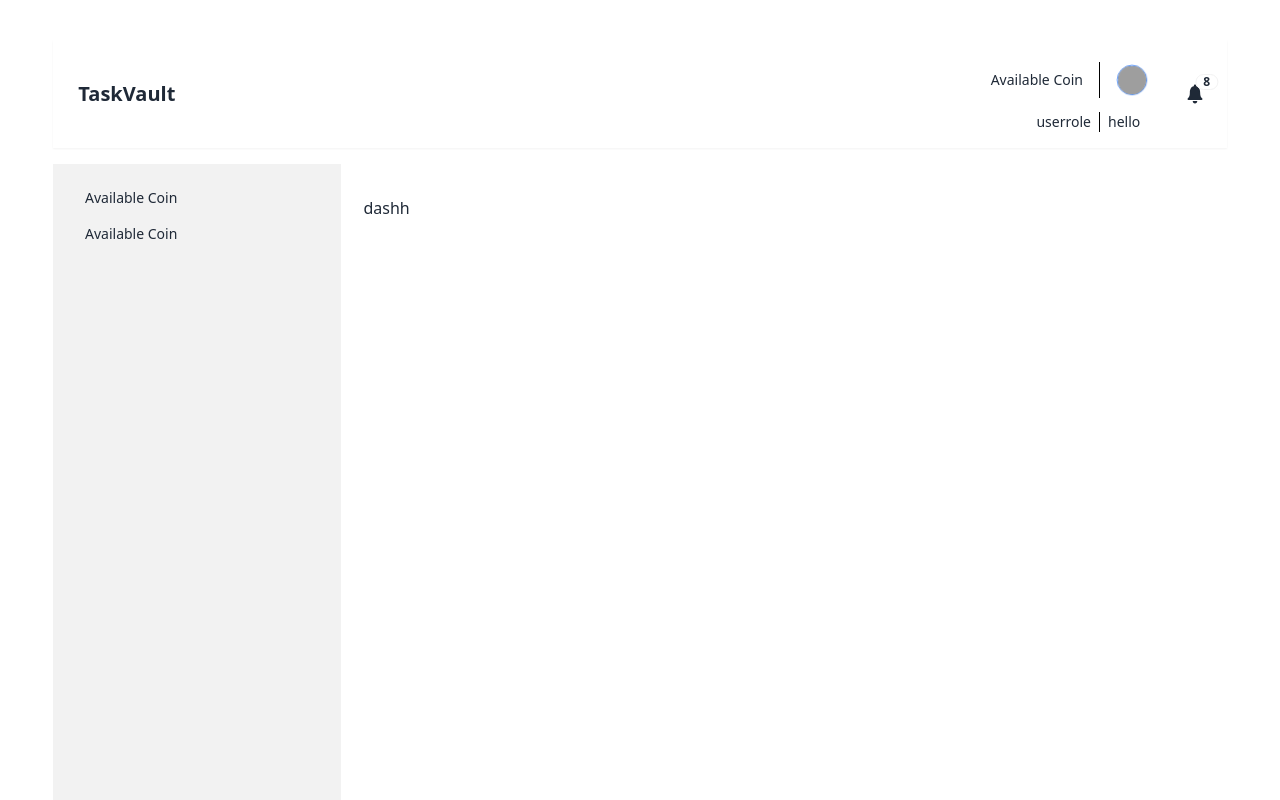
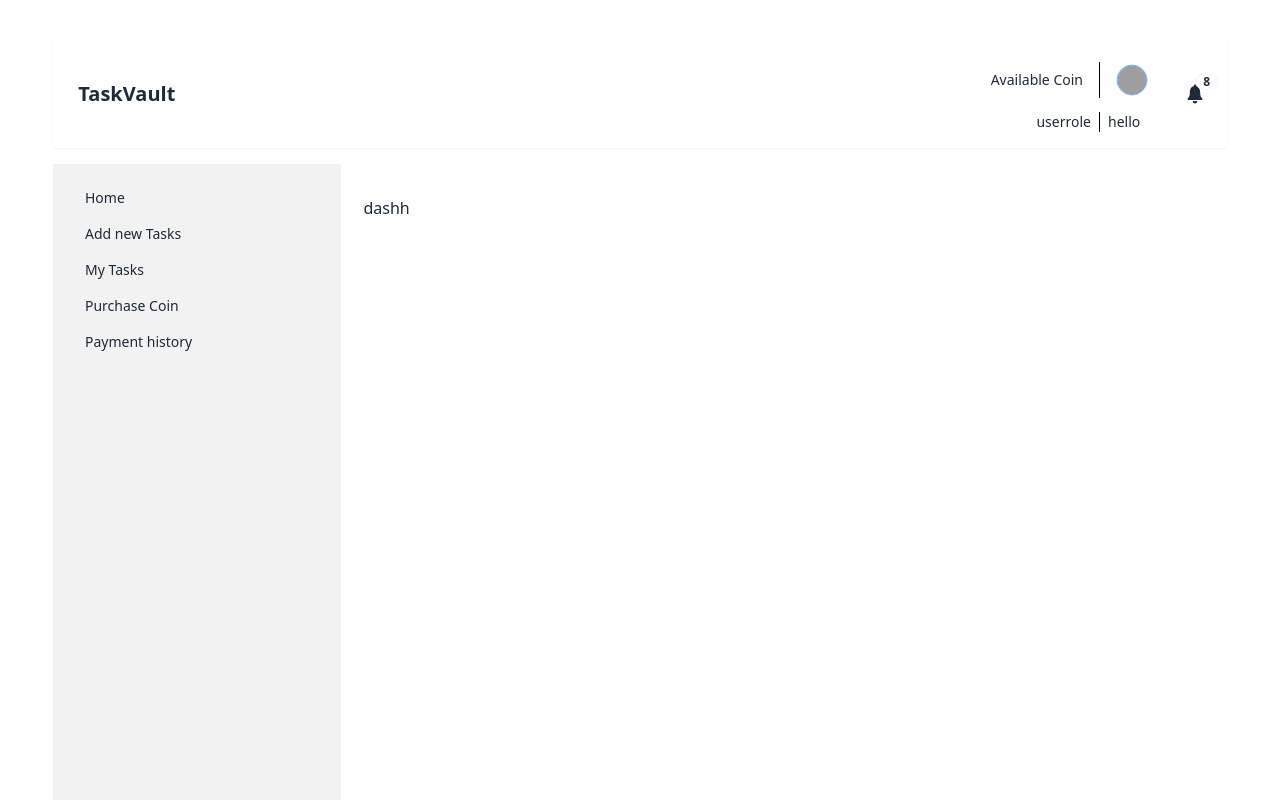
Before and after one commit to User-RAY/task-vault-client-side-a12, a React (Vite) app: page /dashboard in a window 1280 px wide. Shown: the top 800 px of the page. Built offline with nearby package versions, Linux system fonts and the light colour scheme; grey boxes are pictures that could not be loaded.

Commit message:
Added buyer dashboard route

```diff
--- a/src/Components/DashNavbar/DashNavbar.jsx
+++ b/src/Components/DashNavbar/DashNavbar.jsx
@@ -7,7 +7,8 @@ const DashNavbar = () => {
     const loading = false;
     const user = {
         displayName: 'hello',
-        photoURL: 'pic'
+        photoURL: 'pic',
+        role: 'buyer'
     }
 
     // const user = null;
--- a/src/Components/DashNavigation/DashNavigation.jsx
+++ b/src/Components/DashNavigation/DashNavigation.jsx
@@ -1,12 +1,17 @@
+import PropTypes from "prop-types";
 import { RiMenu2Fill } from "react-icons/ri";
 import { NavLink } from "react-router-dom";
 
 
 const DashNavigation = ({children}) => {
 
-    const links1 = <>
-    <li><NavLink to='/dashboard/other'>Available Coin</NavLink></li>
-    <li><NavLink to='/dashboard/buyer'>Available Coin</NavLink></li>
+
+const buyerlink = <>
+<li><NavLink to='/dashboard/buyer'>Home</NavLink></li>
+<li><NavLink to='/dashboard/add'>Add new Tasks </NavLink></li>
+<li><NavLink to='/dashboard/task'>My Tasks</NavLink></li>
+<li><NavLink to='/dashboard/purchase'>Purchase Coin</NavLink></li>
+<li><NavLink to='/dashboard/history'>Payment history</NavLink></li>
 </>
 
     return (
@@ -33,7 +38,7 @@ const DashNavigation = ({children}) => {
                 <ul className="menu bg-base-200 text-base-content min-h-full w-72 p-4">
                 {/* Sidebar content here */}
                     {
-                        links1
+                        buyerlink
                     }
                 </ul>
             </div>
@@ -43,4 +48,8 @@ const DashNavigation = ({children}) => {
     );
 };
 
+DashNavigation.propTypes = {
+    children: PropTypes.node,
+}
+
 export default DashNavigation;
--- a/src/Components/Navbar/Navbar.jsx
+++ b/src/Components/Navbar/Navbar.jsx
@@ -6,7 +6,8 @@ const Navbar = () => {
     const loading = false;
     const user = {
         displayName: 'hello',
-        photoURL: 'pic'
+        photoURL: 'pic',
+        role: 'buyer'
     }
 
     // const user = null;
@@ -23,7 +24,7 @@ const Navbar = () => {
 
 
 const links2 = <>
-    <li><NavLink to='/dashboard'>Dashboard</NavLink></li>
+    <li><NavLink to={user?.role === 'buyer' ? '/dashboard/buyer' : '/dashboard'}>Dashboard</NavLink></li>
     <li><NavLink to='/all'>Available Coin</NavLink></li>
     <li><a href="https://github.com/Programming-Hero-Web-Course4/b10a12-client-side-User-RAY" target="_blank">Join as Developer</a></li>
 </>
```
Also changed, not shown: src/Routes/router.jsx (+14 -2 lines).
